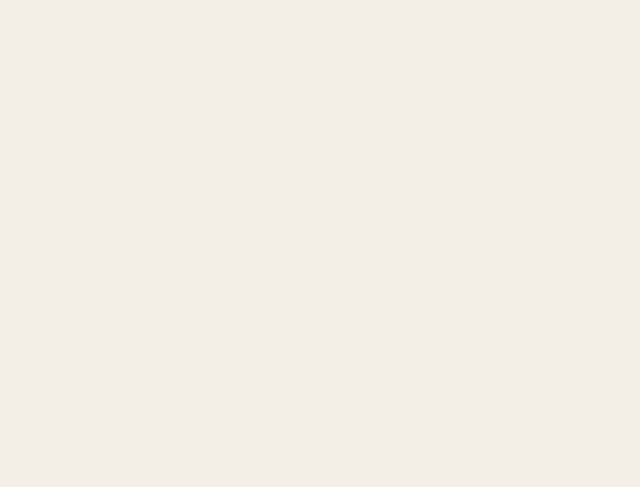
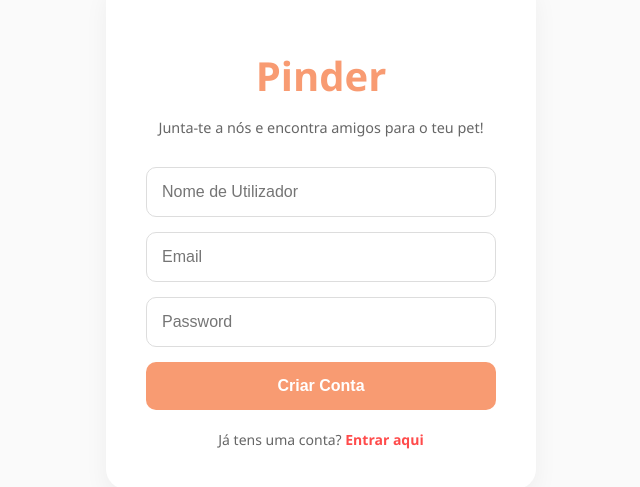
Before and after one commit to GustavoGon/PINDER_FINAL_PROJECT, a React (Vite) app in the folder pinder-v2/: page /register in a window 1280 px wide. Before the commit this address had no page. Shown: the part 165-652 px from the top of the page, without its empty margins (319-959 px from the left). Built offline with nearby package versions, Linux system fonts and the light colour scheme; the HTML template or start-up script is replaced by a standard one.

Commit message:
REGISTAR NOVO USER A FUNCIONAR

```diff
--- a/pinder-v2/src/App.jsx
+++ b/pinder-v2/src/App.jsx
@@ -4,6 +4,7 @@ import FeedSwipe from './pages/FeedSwipe';
 import DashboardTutor from './pages/DashboardTutor';
 import MatchesChat from './pages/MatchesChat';
 import GroupEvents from './pages/GroupEvents';
+import Register from './pages/Register';
 
 export default function App() {
   return (
@@ -14,6 +15,8 @@ export default function App() {
         <Route path="/profile" element={<DashboardTutor />} />
         <Route path="/chat" element={<MatchesChat />} />
         <Route path="/grupo" element={<GroupEvents />} />
+        <Route path="/register" element={<Register />} />
+
 
       </Routes>
     </BrowserRouter>
--- a/pinder-v2/src/pages/Login.jsx
+++ b/pinder-v2/src/pages/Login.jsx
@@ -1,5 +1,5 @@
 import { useState } from 'react';
-import { useNavigate } from 'react-router-dom';
+import { useNavigate, Link } from 'react-router-dom';
 import './css/Login.css';
 
 export default function Login() {
@@ -74,6 +74,13 @@ export default function Login() {
           )}
 
           <button type="submit" className="btn-primary">Entrar</button>
+          <div style={{ marginTop: '20px', textAlign: 'center', fontSize: '14px' }}>
+  <span style={{ color: '#666' }}>Ainda não tens conta? </span>
+  <Link to="/register" style={{ color: '#ff4b4b', textDecoration: 'none', fontWeight: 'bold' }}>
+    Regista-te
+  </Link>
+</div>
+
         </form>
       </div>
     </div>
--- /dev/null
+++ b/pinder-v2/src/pages/Register.jsx
@@ -0,0 +1,110 @@
+import { useState } from 'react';
+import { useNavigate, Link } from 'react-router-dom';
+import './css/Login.css';
+
+export default function Register() {
+  const [username, setUsername] = useState('');
+  const [email, setEmail] = useState('');
+  const [password, setPassword] = useState('');
+  const [errorMessage, setErrorMessage] = useState('');
+  const [successMessage, setSuccessMessage] = useState('');
+
+  const navigate = useNavigate();
+
+  const handleRegister = async (e) => {
+    e.preventDefault();
+    setErrorMessage('');
+    setSuccessMessage('');
+
+    try {
+      // Fazemos o pedido POST para a rota de criação do backend
+      const response = await fetch('http://localhost:3000/users', {
+        method: 'POST',
+        headers: {
+          'Content-Type': 'application/json',
+        },
+        body: JSON.stringify({ username, email, password }),
+      });
+
+      const data = await response.json();
+
+      if (response.ok) {
+        setSuccessMessage('Conta criada com sucesso! A redirecionar...');
+
+        // Aguarda 2 segundos para o utilizador ler a mensagem e envia-o para o Login
+        setTimeout(() => {
+          navigate('/');
+        }, 2000);
+      } else {
+        // Trata erros específicos, como o "User already exists"
+        if (data.error === "User already exists") {
+          setErrorMessage('Este email ou nome de utilizador já está em uso.');
+        } else {
+          setErrorMessage(data.error || 'Erro ao criar conta.');
+        }
+      }
+    } catch (error) {
+      console.error('Erro de ligação:', error);
+      setErrorMessage('Não foi possível ligar ao servidor.');
+    }
+  };
+
+  return (
+    <div className="login-container">
+      <div className="login-box">
+        <h1 className="login-logo">Pinder</h1>
+        <p className="login-subtitle">Junta-te a nós e encontra amigos para o teu pet!</p>
+
+        <form className="login-form" onSubmit={handleRegister}>
+          <input
+            type="text"
+            className="input-field"
+            placeholder="Nome de Utilizador"
+            value={username}
+            onChange={(e) => setUsername(e.target.value)}
+            required
+          />
+          <input
+            type="email"
+            className="input-field"
+            placeholder="Email"
+            value={email}
+            onChange={(e) => setEmail(e.target.value)}
+            required
+          />
+          <input
+            type="password"
+            className="input-field"
+            placeholder="Password"
+            value={password}
+            onChange={(e) => setPassword(e.target.value)}
+            required
+            minLength="6"
+          />
+
+          {/* Feedback de Erro ou Sucesso */}
+          {errorMessage && (
+            <div style={{ color: '#ff4d4d', marginBottom: '10px', fontSize: '14px', textAlign: 'center' }}>
+              {errorMessage}
+            </div>
+          )}
+          {successMessage && (
+            <div style={{ color: '#4CAF50', marginBottom: '10px', fontSize: '14px', textAlign: 'center', fontWeight: 'bold' }}>
+              {successMessage}
+            </div>
+          )}
+
+          <button type="submit" className="btn-primary">Criar Conta</button>
+        </form>
+
+        {/* Link para voltar ao Login */}
+        <div style={{ marginTop: '20px', textAlign: 'center', fontSize: '14px' }}>
+          <span style={{ color: '#666' }}>Já tens uma conta? </span>
+          <Link to="/" style={{ color: '#ff4b4b', textDecoration: 'none', fontWeight: 'bold' }}>
+            Entrar aqui
+          </Link>
+        </div>
+      </div>
+    </div>
+  );
+}
```
